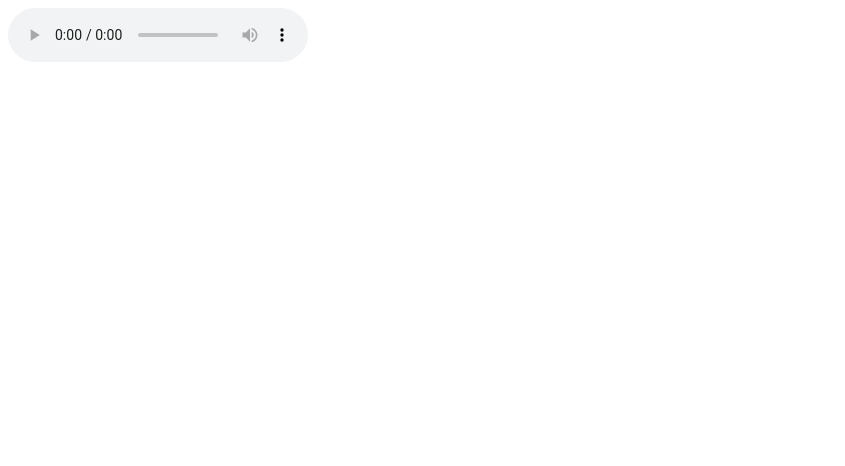
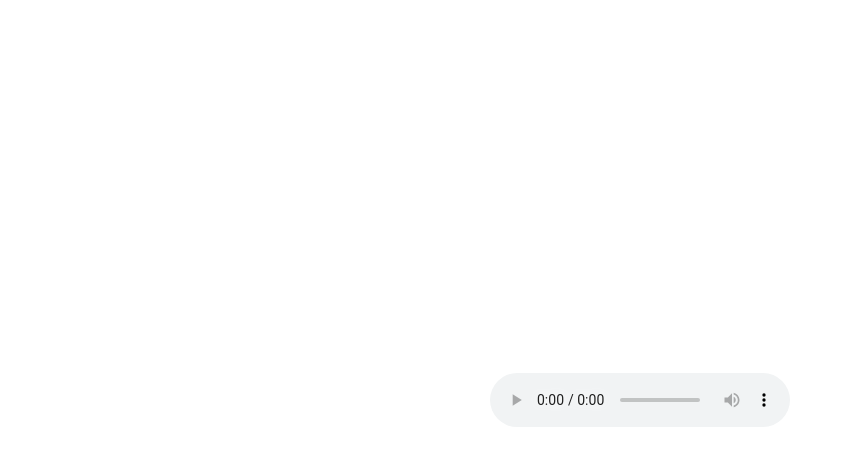
Before and after one commit to 791819/nfc-caodong-page, a plain HTML site: page index.html in a window 1280 px wide. Shown: the whole page, without its empty margins (0-845 px from the left). Drawn offline with Linux system fonts and the light colour scheme.

Commit message:
Update index.html

```diff
--- a/index.html
+++ b/index.html
@@ -4,11 +4,20 @@
     <meta charset="UTF-8">
     <meta name="viewport" content="width=device-width, initial-scale=1.0">
     <title>Play Music</title>
+    <style>
+        body {
+            display: flex;
+            justify-content: center;
+            align-items: center;
+            height: 100vh;
+            margin: 0;
+        }
+    </style>
 </head>
 <body>
-    <audio controls>
+    <audio controls autoplay>
         <source src="烂泥.mp3" type="audio/mpeg">
         Your browser does not support the audio element.
     </audio>
 </body>
-</html></audio>
+</html>
```
